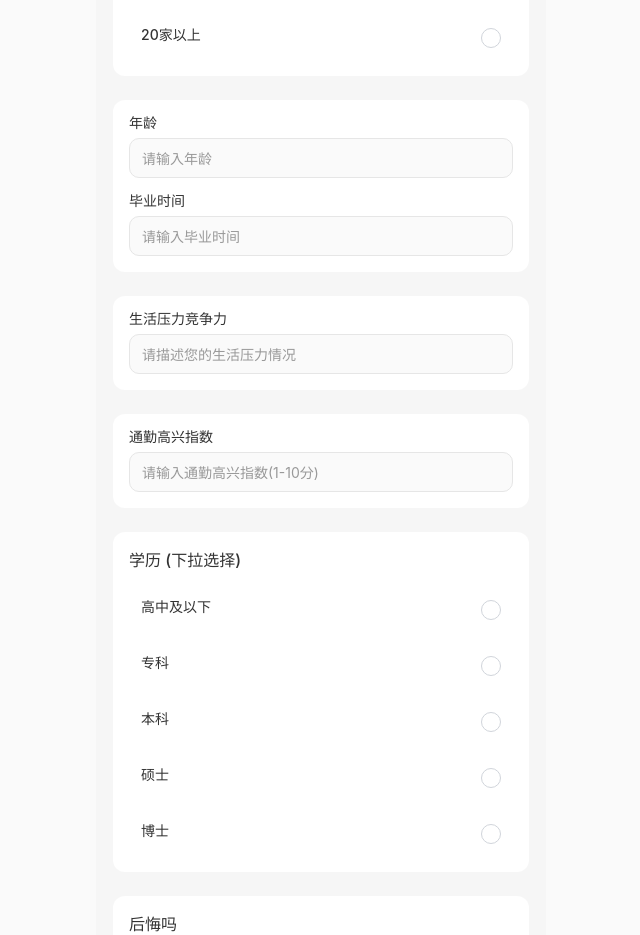
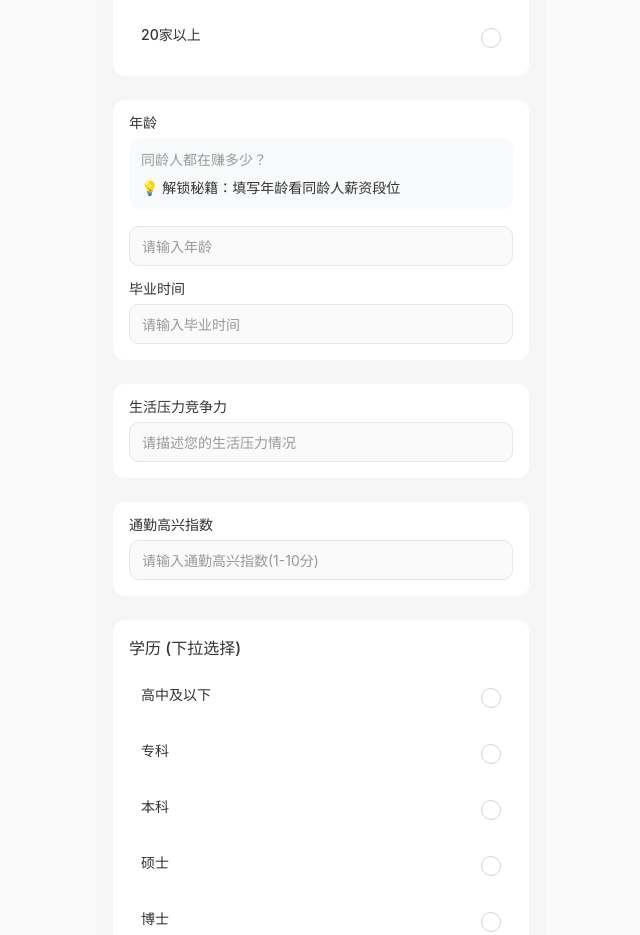
Before and after one commit to Zandazq/interview-poll-wizard, a React (Vite) app: page /vote-step-three in a window 1280 px wide. Shown: the part 880-1815 px from the top of the page, without its empty margins (319-959 px from the left). Built offline with nearby package versions, Linux system fonts and the light colour scheme.

Commit message:
Update age format in vote-step-three
Update the age field format in `src/pages/VoteStepThreePage.tsx` to match the format used in `src/pages/VoteStepTwoPage.tsx`.

```diff
--- a/src/pages/VoteStepThreePage.tsx
+++ b/src/pages/VoteStepThreePage.tsx
@@ -112,6 +112,12 @@ const VoteStepThreePage: React.FC = () => {
               <Label htmlFor="age" className="text-wechat-darkGray mb-2 block">
                 年龄
               </Label>
+
+              <div className="mb-4 text-sm text-wechat-mediumGray bg-gray-50 rounded-lg p-3">
+                <div className="mb-2">同龄人都在赚多少？</div>
+                <div className="font-medium text-wechat-darkGray">💡 解锁秘籍：填写年龄看同龄人薪资段位</div>
+              </div>
+
               <Input
                 id="age"
                 placeholder="请输入年龄"
```
